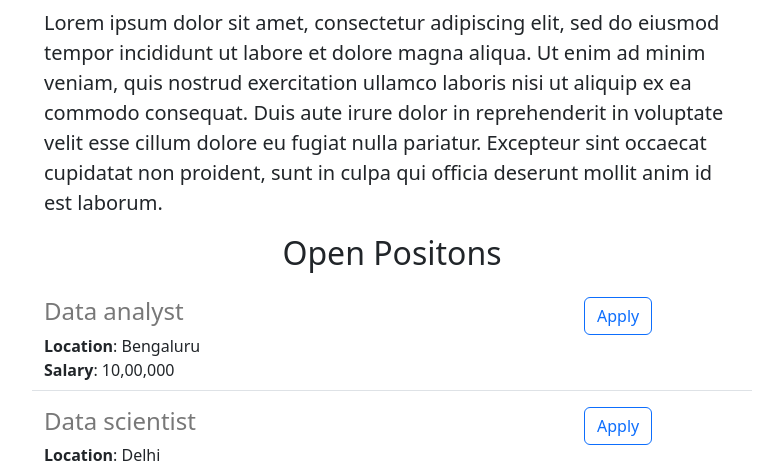
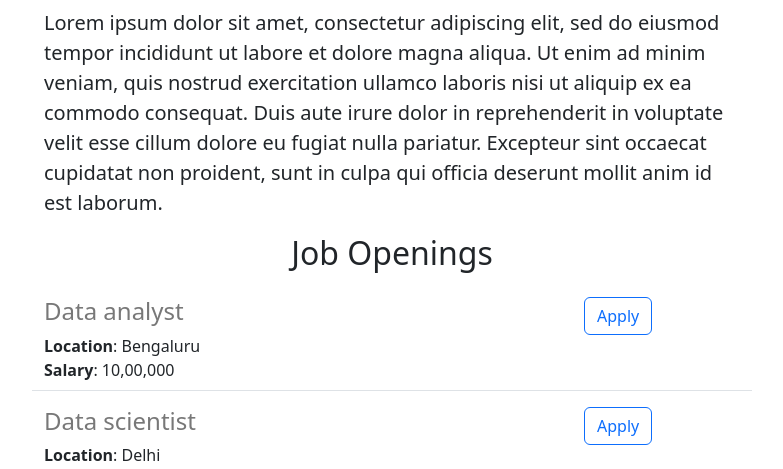
Before and after one commit to mohammadsahil01/jovian_sahil, a Flask app: page / in a window 1280 px wide. Shown: the part 502-971 px from the top of the page, without its empty margins (248-1031 px from the left). Run offline with Flask 2, Linux system fonts and the light colour scheme.

Commit message:
made some changes

```diff
--- a/templates/home.html
+++ b/templates/home.html
@@ -27,7 +27,7 @@
        <p class="lead">
          Lorem ipsum dolor sit amet, consectetur adipiscing elit, sed do eiusmod tempor incididunt ut labore et dolore magna aliqua. Ut enim ad minim veniam, quis nostrud exercitation ullamco laboris nisi ut aliquip ex ea commodo consequat. Duis aute irure dolor in reprehenderit in voluptate velit esse cillum dolore eu fugiat nulla pariatur. Excepteur sint occaecat cupidatat non proident, sunt in culpa qui officia deserunt mollit anim id est laborum.
        </p>
-       <h2 class ="text-center mt-2 mb-4">Open Positons</h2>
+       <h2 class ="text-center mt-2 mb-4">Job Openings</h2>
        <div>
          {% for job in jobs %}
           {%include "jobitem.html" %}
```
